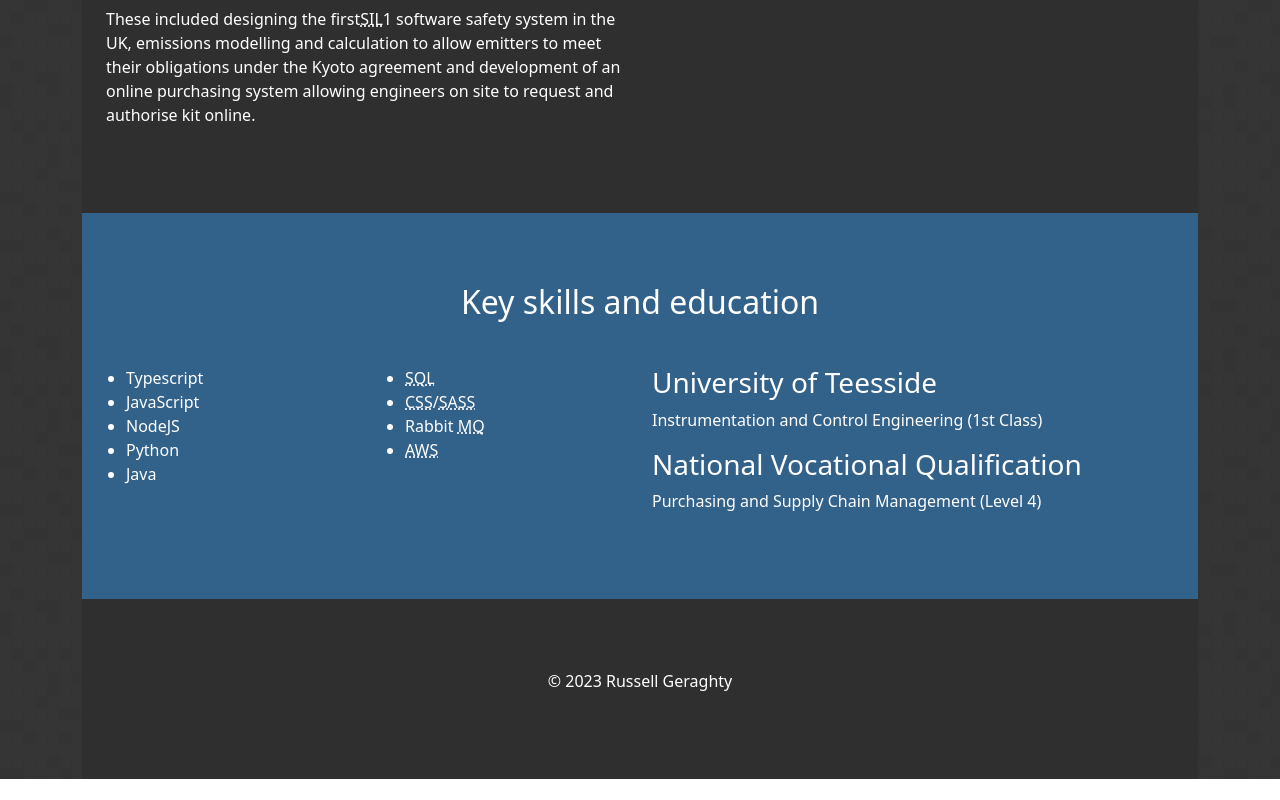
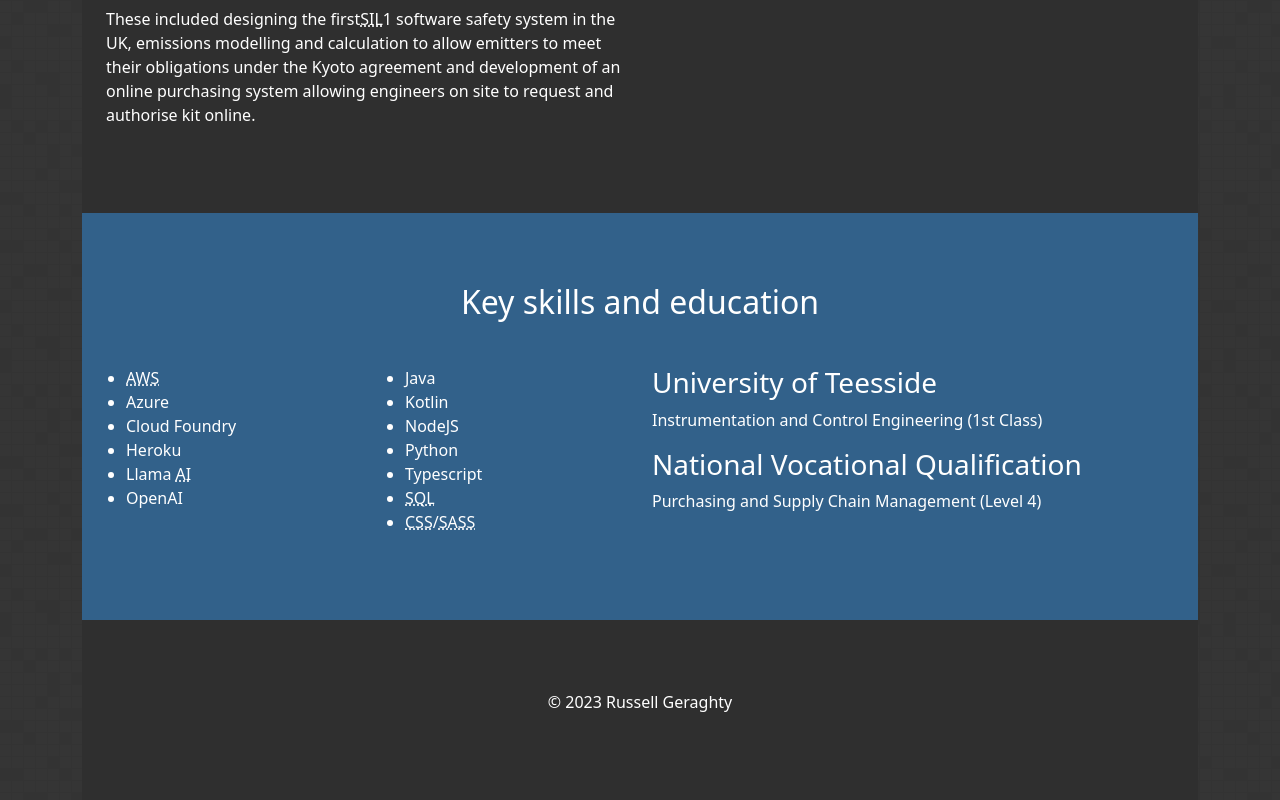
Before and after one commit to notquiterussell/rosesareblue.co.uk, a Next.js app: page / in a window 1280 px wide. Shown: the part 2556-3356 px from the top of the page. Before the commit the page ends 3335 px from the top, so only its background shows below. Built offline with nearby package versions, Linux system fonts and the light colour scheme.

Commit message:
subdivides page into components per section

```diff
--- a/pages/index.tsx
+++ b/pages/index.tsx
@@ -1,5 +1,9 @@
 import Head from "next/head"
 import Image from "next/image"
+import University from "@/education/university";
+import NVQ from "@/education/nvq";
+import Skills from "@/education/skills";
+import Technologies from "@/education/technologies";
 
 export default function Home() {
     return (
@@ -23,7 +27,6 @@
 
             <main id="top">
                 <div className="container" id="cv">
-                    {/* HEADER SECTION */}
                     <div className="container-fluid bg-1 text-center" itemScope itemType={"https://schema.org/Person"}>
                         <h1 className="margin" itemProp="name">Russell Geraghty</h1>
                         <div className="rounded-circle mx-auto margin">
@@ -229,52 +232,14 @@
                         </h2>
                         <div className="row" itemScope itemType={"https://schema.org/ItemList"}>
                             <div className="col-lg-3 col-sm-6">
-                                <ul className="keySkills">
-                                    <li itemProp="itemListElement">Typescript</li>
-                                    <li itemProp="itemListElement">JavaScript</li>
-                                    <li itemProp="itemListElement">NodeJS</li>
-                                    <li itemProp="itemListElement">Python</li>
-                                    <li itemProp="itemListElement">Java</li>
-                                </ul>
+                                <Technologies />
                             </div>
                             <div className="col-lg-3 col-sm-6">
-                                <ul>
-                                    <li itemProp="itemListElement">
-                                        <abbr title="Structured Query Language">SQL</abbr>
-                                    </li>
-                                    <li itemProp="itemListElement">
-                                        <abbr title="Cascading Style Sheets">CSS</abbr>/<abbr
-                                        title="Syntactically Awesome Style Sheets"
-                                    >SASS</abbr
-                                    >
-                                    </li>
-                                    <li itemProp="itemListElement">
-                                        Rabbit <abbr title="Message Queue">MQ</abbr>
-                                    </li>
-                                    <li itemProp="itemListElement">
-                                        <abbr title="Amazon Web Services">AWS</abbr>
-                                    </li>
-                                </ul>
+                                <Skills />
                             </div>
                             <div className="col-lg-6 col-sm-12">
-                                <div
-                                    itemScope
-                                    itemType={"https://schema.org/EducationalOrganization"}
-                                >
-                                    <h3 itemProp="name">University of Teesside</h3>
-                                    <p itemProp="name">
-                                        Instrumentation and Control Engineering (1st Class)
-                                    </p>
-                                </div>
-                                <div
-                                    itemScope
-                                    itemType={"https://schema.org/EducationalOrganization"}
-                                >
-                                    <h3 itemProp="name">National Vocational Qualification</h3>
-                                    <p itemProp="name">
-                                        Purchasing and Supply Chain Management (Level 4)
-                                    </p>
-                                </div>
+                                <University />
+                                <NVQ />
                             </div>
                         </div>
                     </div>
--- /dev/null
+++ b/src/education/nvq.tsx
@@ -0,0 +1,13 @@
+export default function NVQ(){
+    return (
+        <div
+            itemScope
+            itemType={"https://schema.org/EducationalOrganization"}
+        >
+            <h3 itemProp="name">National Vocational Qualification</h3>
+            <p itemProp="name">
+                Purchasing and Supply Chain Management (Level 4)
+            </p>
+        </div>
+    )
+}
--- /dev/null
+++ b/src/education/skills.tsx
@@ -0,0 +1,19 @@
+export default function Skills() {
+    return (
+        <ul className="keySkills">
+            <li itemProp="itemListElement">Java</li>
+            <li itemProp="itemListElement">Kotlin</li>
+            <li itemProp="itemListElement">NodeJS</li>
+            <li itemProp="itemListElement">Python</li>
+            <li itemProp="itemListElement">Typescript</li>
+            <li itemProp="itemListElement">
+                <abbr title="Structured Query Language">SQL</abbr>
+            </li>
+            <li itemProp="itemListElement">
+                <abbr title="Cascading Style Sheets">CSS</abbr>/<abbr
+                title="Syntactically Awesome Style Sheets"
+            >SASS</abbr
+            ></li>
+        </ul>
+    )
+}
--- /dev/null
+++ b/src/education/technologies.tsx
@@ -0,0 +1,14 @@
+export default function Technologies() {
+    return (
+        <ul>
+            <li itemProp="itemListElement">
+                <abbr title="Amazon Web Services">AWS</abbr>
+            </li>
+            <li itemProp="itemListElement">Azure</li>
+            <li itemProp="itemListElement">Cloud Foundry</li>
+            <li itemProp="itemListElement">Heroku</li>
+            <li itemProp="itemListElement">Llama <abbr title={"Artificial Intelligence"}>AI</abbr></li>
+            <li itemProp="itemListElement">OpenAI</li>
+        </ul>
+    )
+}
--- /dev/null
+++ b/src/education/university.tsx
@@ -0,0 +1,13 @@
+export default function University() {
+    return (
+        <div
+            itemScope
+            itemType={"https://schema.org/EducationalOrganization"}
+        >
+            <h3 itemProp="name">University of Teesside</h3>
+            <p itemProp="name">
+                Instrumentation and Control Engineering (1st Class)
+            </p>
+        </div>
+    )
+}
```
